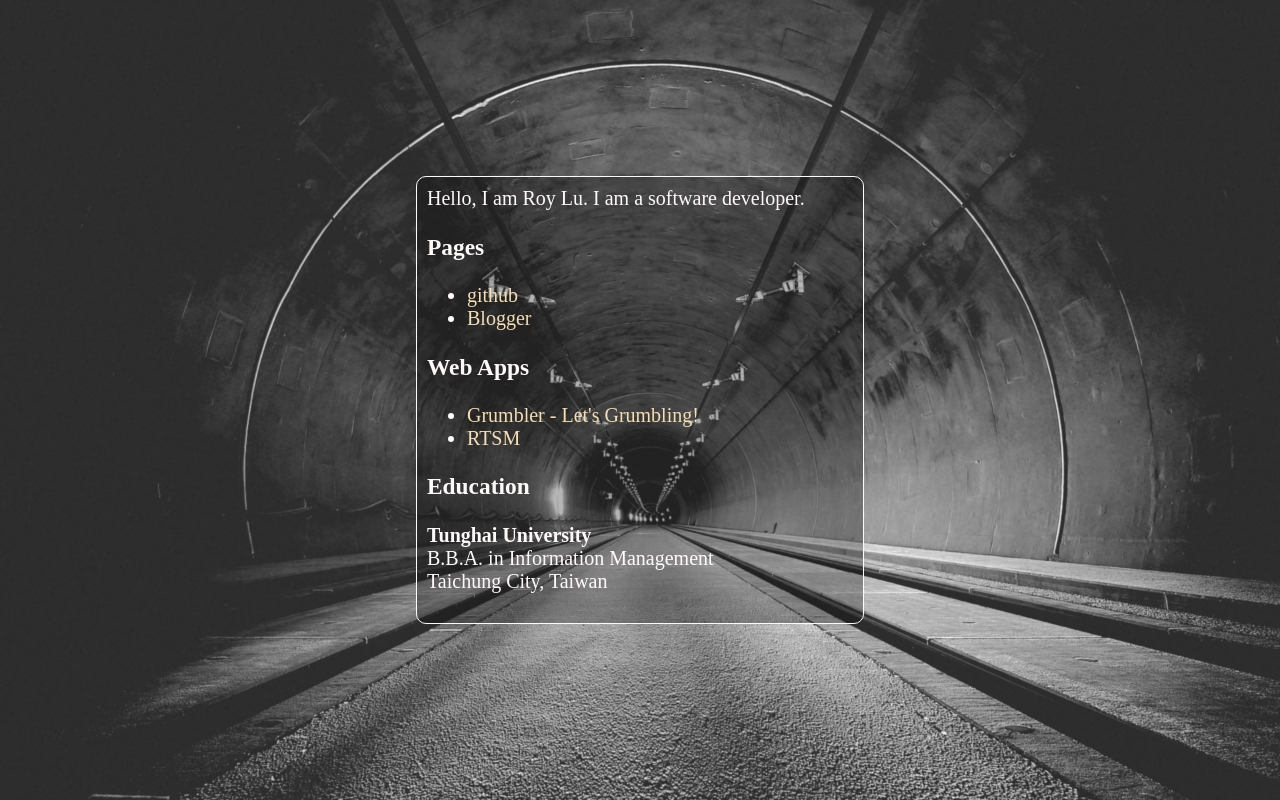
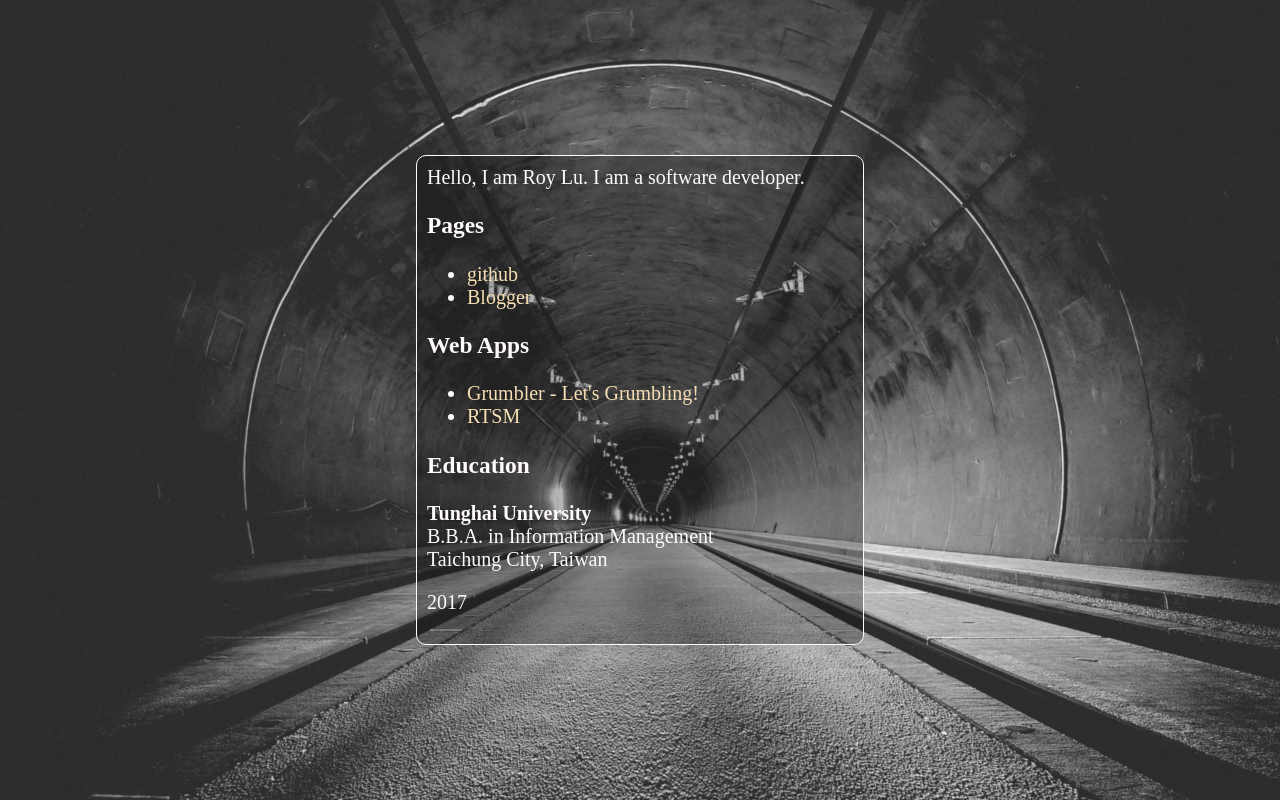
Before and after one commit to roycrxtw/myhome, a Node project: template views/home.handlebars in a window 1280 px wide. Run offline with Node 20 templates, Linux system fonts and the light colour scheme; the template is opened without the code that fills it, so the values that code supplies are empty; some libraries are stand-ins or nearby versions.

Commit message:
add year text

```diff
--- a/views/home.handlebars
+++ b/views/home.handlebars
@@ -37,6 +37,8 @@
 	Taichung City, Taiwan
 </p>
 
+<p>2017</p>
+
 </div><!-- end of .panel -->
 </div><!-- end of .container -->
 
```
